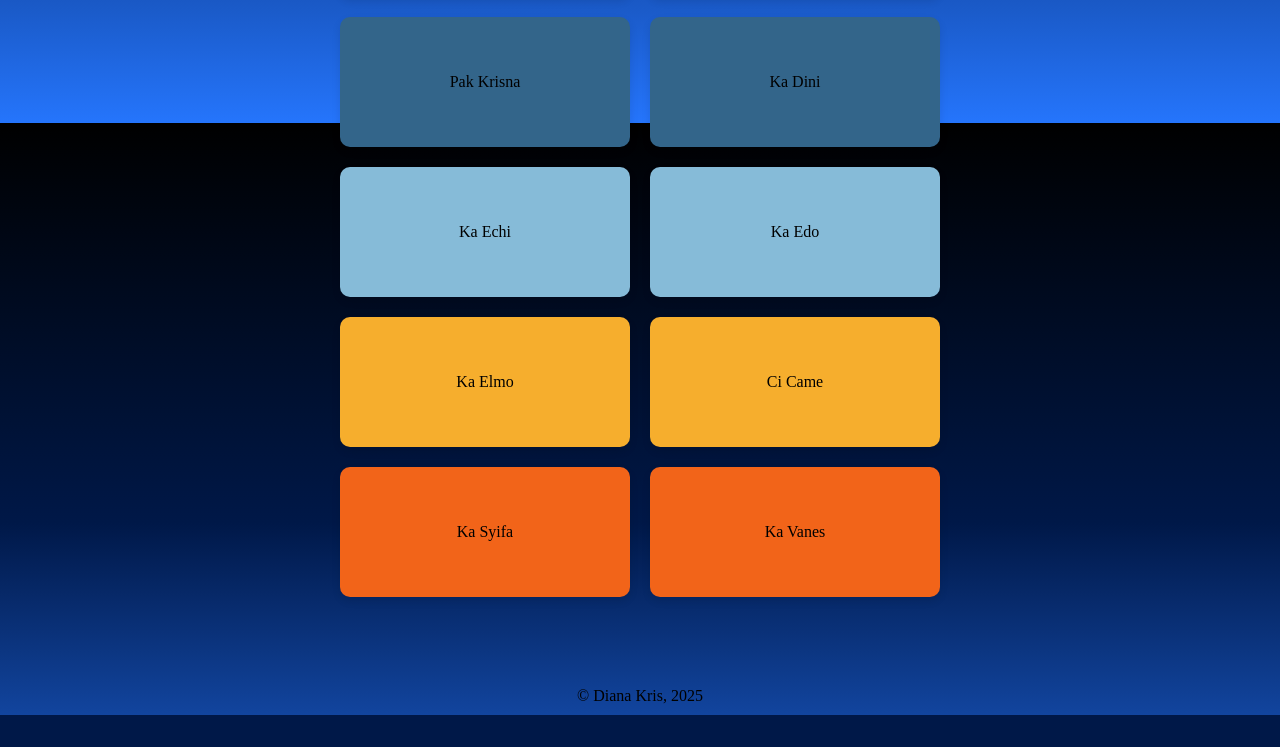
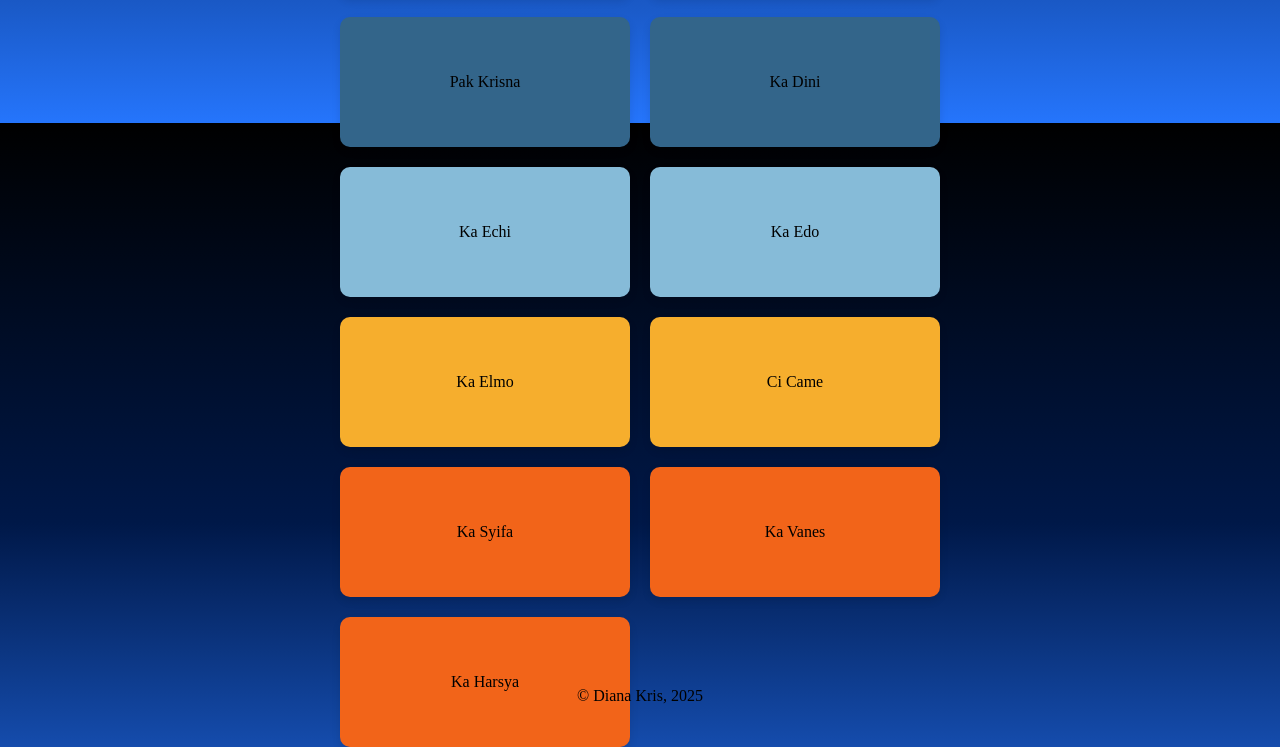
Before and after one commit to zwitsalbby/TWA, a plain HTML site: page index.html in a window 1280 px wide. Shown: the part 677-1424 px from the top of the page. Before the commit the page ends 1392 px from the top, so only its background shows below. Drawn offline with Linux system fonts and the light colour scheme; a web font is replaced by a local one.

Commit message:
Update index.html
add ka harsya

```diff
--- a/index.html
+++ b/index.html
@@ -65,6 +65,7 @@
     .card:nth-child(8) { background-color: #F6AE2D; } /* Warna kotak Ci Came*/
     .card:nth-child(9) { background-color: #F26419; } /* Warna kotak Ka Syifa*/
     .card:nth-child(10) { background-color: #F26419; } /* Warna kotak Ka Vanes*/
+    .card:nth-child(11) { background-color: #F26419; }
     .popup {
       display: none;
       position: fixed;
@@ -187,6 +188,9 @@
   <div class="card" onclick="openPopup('Ka Vanes', 'My sincere thanks to you for your wonderful hospitality. I enjoyed every single moment of my OJT at TWA. Thank you so much ka!', 'ka-vanes.png')">
     Ka Vanes
   </div>
+  <div class="card" onclick="openPopup('Ka Harsya', 'Although we did not have much time to work together, I truly appreciate your presence in the team. With your experience and expertise, I’m sure you’ll bring great contributions. I hope you continue to feel at home here and find success in everything you do. Good luck and all the best for the future!!', 'ka-harsya.png')">
+    Ka Harsya
+  </div>
 </div>
 
 <div id="popup" class="popup">
```
